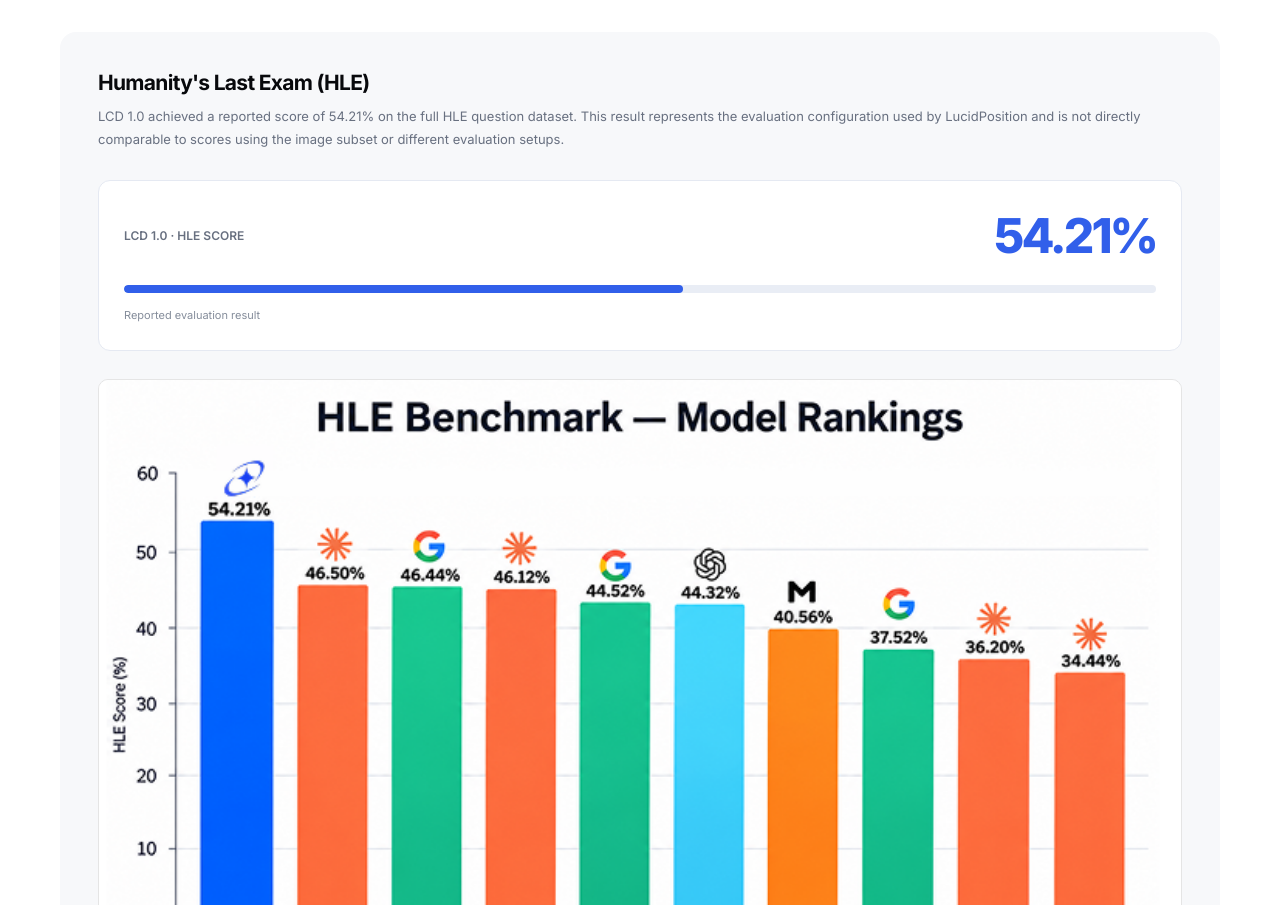
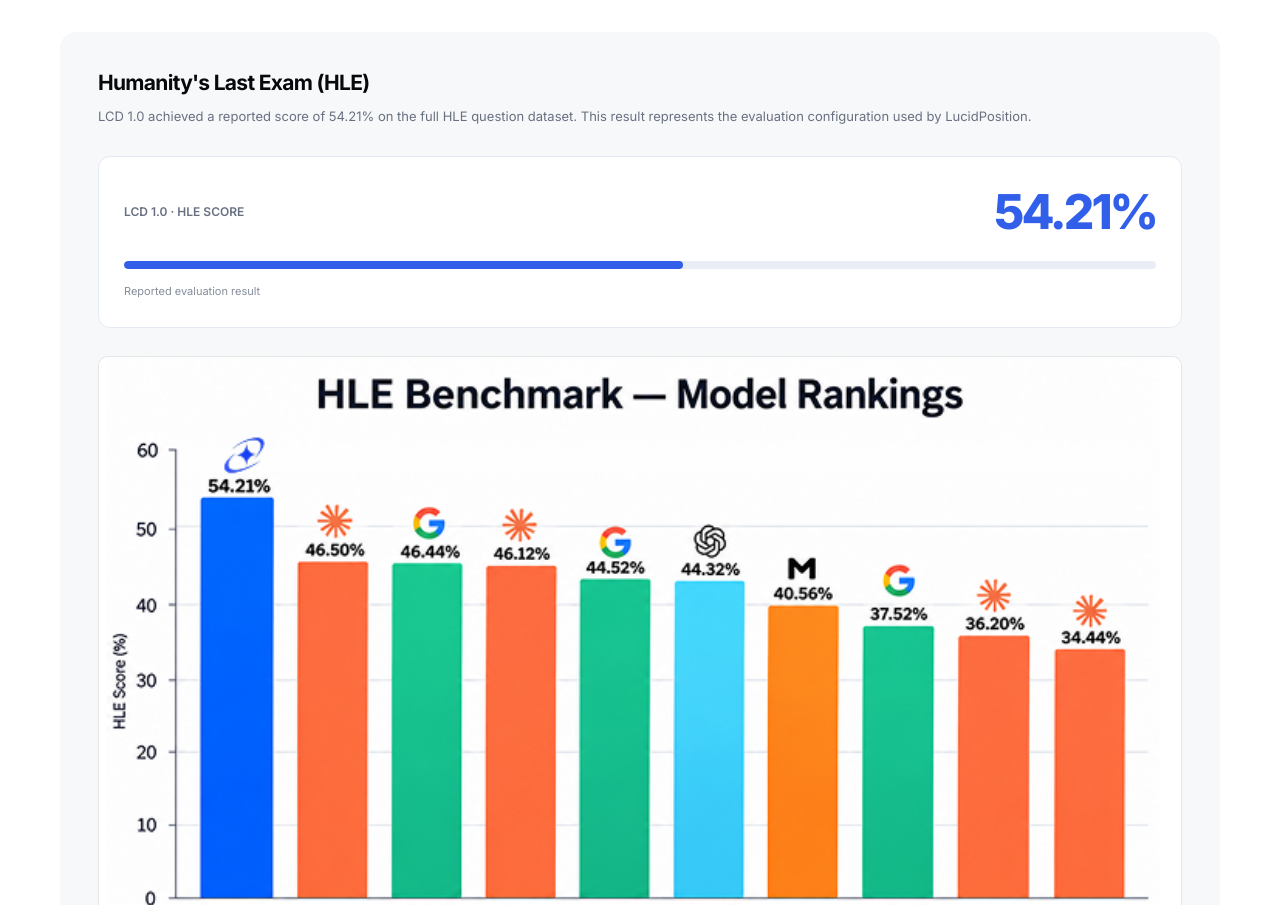
Before and after one commit to lucidposition/lucidposition.github.io, a plain HTML site: page lcd.html in a window 1280 px wide. Shown: the part 2223-3128 px from the top of the page. Drawn offline with Linux system fonts and the light colour scheme.

Commit message:
Update lcd.html

```diff
--- a/lcd.html
+++ b/lcd.html
@@ -831,9 +831,7 @@ footer {
             LCD 1.0 achieved a reported score of 54.21%
             on the full HLE question dataset.
             This result represents the evaluation configuration
-            used by LucidPosition and is not directly comparable
-            to scores using the image subset or different evaluation
-            setups.
+            used by LucidPosition.
         </p>
 
         <div class="benchmark-result">
```
